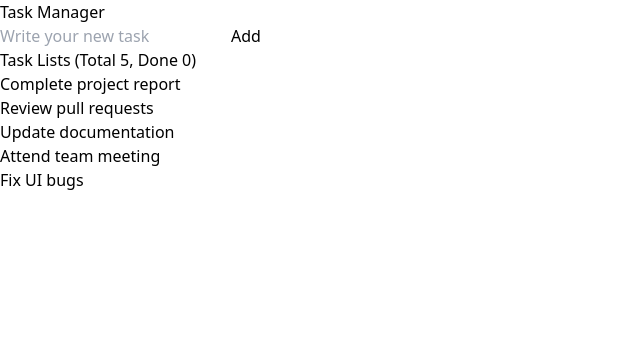
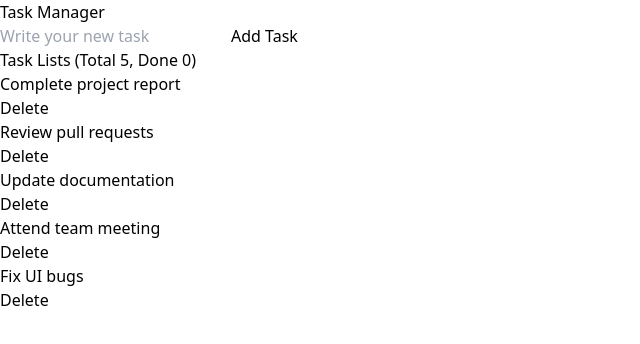
Before and after one commit to aungkhant2002/react-todo, a React (Vite) app: page / in a window 1280 px wide. Shown: the top 344 px of the page, without its empty margins (0-640 px from the left). Built offline with nearby package versions, Linux system fonts and the light colour scheme.

Commit message:
feat: delete task

```diff
--- a/src/App.jsx
+++ b/src/App.jsx
@@ -5,22 +5,27 @@ import {useState} from "react";
 
 const App = ()=> {
     const [tasks, setTask] = useState([
-        "Complete project report",
-        "Review pull requests",
-        "Update documentation",
-        "Attend team meeting",
-        "Fix UI bugs"
-    ])
+            { "id": 1, "task": "Complete project report", "isDone": false },
+            { "id": 2, "task": "Review pull requests", "isDone": false },
+            { "id": 3, "task": "Update documentation", "isDone": false },
+            { "id": 4, "task": "Attend team meeting", "isDone": false },
+            { "id": 5, "task": "Fix UI bugs", "isDone": false }
+        ]
+    )
 
     const addNewTask = (newTask) => {
         setTask([...tasks, newTask]);
+    }
+
+    const removeTask = (id)=> {
+        setTask(tasks.filter((task) => task.id !== id));
     }
 
     return (
         <section className="app p-10">
             <Heading />
             <CreateTask addNewTask = {addNewTask} />
-            <TaskList tasks={tasks}/>
+            <TaskList tasks={tasks} removeTask={removeTask} />
         </section>
     )
 }
--- a/src/components/CreateTask.jsx
+++ b/src/components/CreateTask.jsx
@@ -9,14 +9,19 @@ const CreateTask = ({addNewTask})=> {
     }
 
     const handleAddTaskBtn = () => {
-        addNewTask(job);
+        const newTask = {
+            id: Date.now(),
+            task: job,
+            isDone: false
+        }
+        addNewTask(newTask);
         setJob("");
     }
 
     return (
-        <section className="create-task flex mb-3 lg:w-1/3">
-            <input type="text" value={job} placeholder="Write your new task" onChange={handleOnChange} className="border border-slate-300 focus:outline-0 rounded-l-lg p-2 w-full"/>
-            <button onClick={handleAddTaskBtn} className="border border-slate-300 bg-slate-300 rounded-r-lg font-bold px-4 py-2">Add</button>
+        <section className="create-task flex mb-3 w-1/3">
+            <input type="text" value={job} placeholder="Write your new task" onChange={handleOnChange} className="border border-slate-300 focus:outline-0 rounded-l-lg p-2 flex-grow"/>
+            <button onClick={handleAddTaskBtn} className="border border-slate-300 bg-slate-300 rounded-r-lg px-4 py-2">Add Task</button>
         </section>
     )
 }
--- a/src/components/Task.jsx
+++ b/src/components/Task.jsx
@@ -1,8 +1,14 @@
 // eslint-disable-next-line react/prop-types
-const Task = ({job})=> {
+const Task = ({job : {id, task, isDone}, removeTask})=> {
+    const handleRemoveTaskBtn = () => {
+        if (confirm("Are you sure you want to remove this task?")) {
+            removeTask(id);
+        }
+    }
     return (
-        <div className="tasks border border-slate-300 p-2 w-1/3 rounded-lg mb-2 last:mb-0">
-            <p>{job}</p>
+        <div className="tasks flex justify-between items-center border border-slate-300 p-2 w-1/3 rounded-lg mb-2 last:mb-0">
+            <p>{task}</p>
+            <button onClick={handleRemoveTaskBtn} className="border border-red-200 bg-red-200 text-red-500 px-2 py-1 text-sm rounded-lg">Delete</button>
         </div>
     )
 }
--- a/src/components/TaskList.jsx
+++ b/src/components/TaskList.jsx
@@ -1,7 +1,7 @@
 import Task from "./Task.jsx";
 
 // eslint-disable-next-line react/prop-types
-const TaskList = ({tasks}) => {
+const TaskList = ({tasks, removeTask}) => {
 
     return (
         <section>
@@ -9,7 +9,7 @@ const TaskList = ({tasks}) => {
             <h3 className="font-bold font-serif text-xl mb-3">Task Lists (Total {tasks.length}, Done {0})</h3>
             {/* eslint-disable-next-line react/prop-types */}
             {tasks.map((el) => (
-                <Task key={el} job={el}/>
+                <Task removeTask={removeTask} key={el.id} job={el}/>
             ))}
         </section>
     )
```
